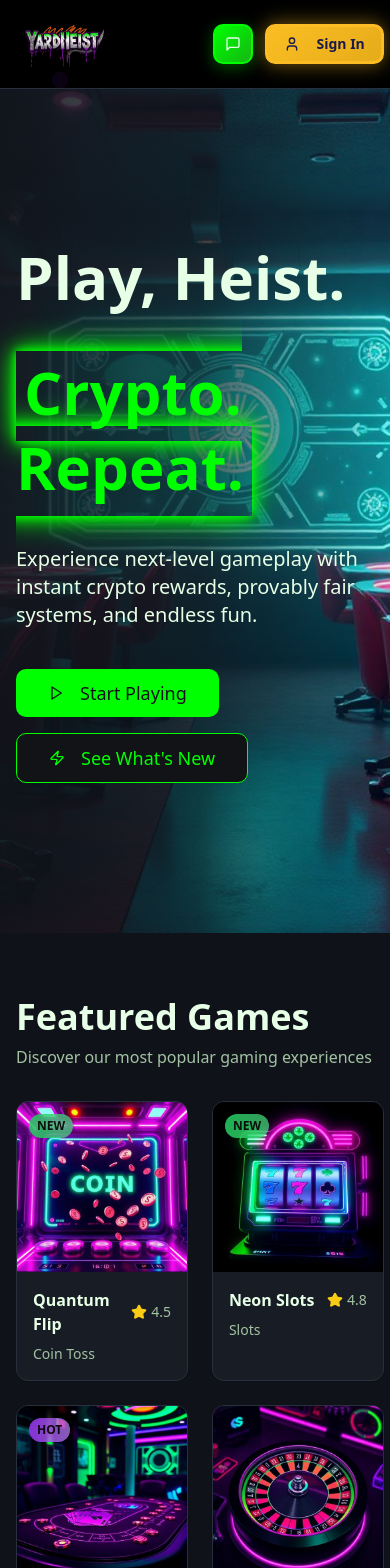
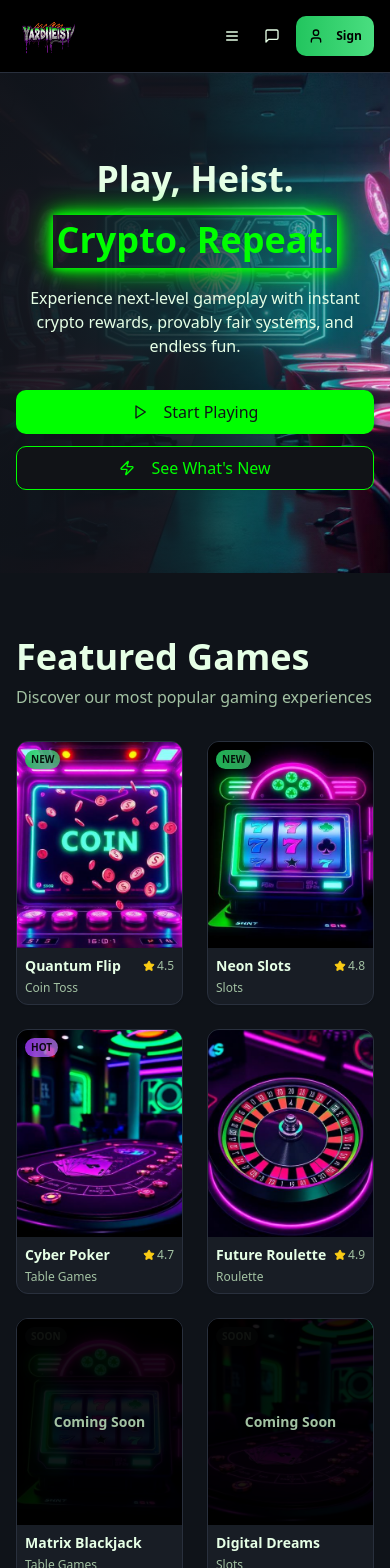
Before and after one commit to Albedo-momon/yard_heist, a React (Vite) app: page /dashboard in a window 390 px wide. Shown: the top 1568 px of the page. Built offline with nearby package versions, Linux system fonts and the light colour scheme.

Commit message:
dashboard responsive done

```diff
--- a/src/components/GameCard.tsx
+++ b/src/components/GameCard.tsx
@@ -14,8 +14,8 @@ interface GameCardProps {
 
 const GameCard = ({ title, image, category, rating, isHot, isNew, isComingSoon }: GameCardProps) => {
   return (
-    <Card className="group relative overflow-hidden bg-card border-border hover:border-primary transition-all duration-300 hover:shadow-[0_10px_25px_rgba(0,255,0,0.3)] hover:-translate-y-2 hover:scale-105">
-      <div className="aspect-square relative overflow-hidden">
+    <Card className="group relative overflow-hidden bg-card border-border hover:border-primary transition-all duration-300 hover:shadow-[0_10px_25px_rgba(0,255,0,0.3)] hover:-translate-y-1 sm:hover:-translate-y-2 hover:scale-102 sm:hover:scale-105">
+      <div className="aspect-[4/5] sm:aspect-square relative overflow-hidden">
         <img
           src={image}
           alt={title}
@@ -23,20 +23,20 @@ const GameCard = ({ title, image, category, rating, isHot, isNew, isComingSoon }
         />
 
         {/* Overlay badges */}
-        <div className="absolute top-3 left-3 flex gap-2">
+        <div className="absolute top-2 sm:top-3 left-2 sm:left-3 flex gap-1 sm:gap-2">
           {isNew && (
-            <span className="bg-gradient-to-r from-green-500/90 to-green-400/70 text-black/90 text-xs font-bold px-2 py-1 rounded-full">
+            <span className="bg-gradient-to-r from-green-500/90 to-green-400/70 text-black/90 text-[10px] sm:text-xs font-bold px-1.5 sm:px-2 py-0.5 sm:py-1 rounded-full">
               NEW
             </span>
           )}
           {isHot && (
-            <span className="bg-gradient-to-r from-purple-600/90 to-purple-400/70 text-black/90 text-xs font-bold px-2 py-1 rounded-full">
+            <span className="bg-gradient-to-r from-purple-600/90 to-purple-400/70 text-black/90 text-[10px] sm:text-xs font-bold px-1.5 sm:px-2 py-0.5 sm:py-1 rounded-full">
               HOT
             </span>
           )}
           {isComingSoon && (
-            <span className="bg-muted text-muted-foreground text-xs font-bold px-2 py-1 rounded-full">
-              COMING SOON
+            <span className="bg-muted text-muted-foreground text-[10px] sm:text-xs font-bold px-1.5 sm:px-2 py-0.5 sm:py-1 rounded-full">
+              SOON
             </span>
           )}
         </div>
@@ -45,7 +45,7 @@ const GameCard = ({ title, image, category, rating, isHot, isNew, isComingSoon }
         {isComingSoon && (
           <div className="absolute inset-0 bg-black/90 flex items-center justify-center">
             <div className="text-center">
-              <p className="text-muted-foreground font-bold text-lg">Coming Soon</p>
+              <p className="text-muted-foreground font-bold text-sm sm:text-lg">Coming Soon</p>
             </div>
           </div>
         )}
@@ -54,29 +54,30 @@ const GameCard = ({ title, image, category, rating, isHot, isNew, isComingSoon }
         {!isComingSoon && (
           <div className="absolute inset-0 bg-black/80 opacity-0 group-hover:opacity-100 transition-opacity duration-300 flex items-center justify-center">
             <Button
-              size="lg"
-              className="bg-gradient-to-r from-green-700/90 to-green-500/70 hover:bg-green-600 text-black font-bold hover:scale-110 transition-all duration-300"
+              size="sm"
+              className="sm:size-lg bg-gradient-to-r from-green-700/90 to-green-500/70 hover:bg-green-600 text-black font-bold hover:scale-110 transition-all duration-300 text-xs sm:text-sm px-3 sm:px-4 py-2"
             >
-              <Play className="mr-2 h-5 w-5" />
-              Play Now
+              <Play className="mr-1 sm:mr-2 h-3 w-3 sm:h-4 sm:w-4" />
+              <span className="hidden xs:inline">Play Now</span>
+              <span className="xs:hidden">Play</span>
             </Button>
           </div>
         )}
       </div>
 
-      <div className="p-4">
-        <div className="flex items-center justify-between mb-2">
-          <h3 className="font-bold text-foreground group-hover:text-primary transition-colors">
+      <div className="p-2 sm:p-4">
+        <div className="flex items-center justify-between mb-1 sm:mb-2">
+          <h3 className="font-bold text-foreground group-hover:text-primary transition-colors text-sm sm:text-base truncate">
             {title}
           </h3>
           {rating && (
-            <div className="flex items-center gap-1">
-              <Star className="h-4 w-4 fill-yellow-400 text-yellow-400" />
-              <span className="text-sm text-muted-foreground">{rating}</span>
+            <div className="flex items-center gap-0.5 sm:gap-1 flex-shrink-0">
+              <Star className="h-3 w-3 sm:h-4 sm:w-4 fill-yellow-400 text-yellow-400" />
+              <span className="text-xs sm:text-sm text-muted-foreground">{rating}</span>
             </div>
           )}
         </div>
-        <p className="text-sm text-muted-foreground">{category}</p>
+        <p className="text-xs sm:text-sm text-muted-foreground truncate">{category}</p>
       </div>
     </Card>
   );
--- a/src/components/Header.tsx
+++ b/src/components/Header.tsx
@@ -1,61 +1,116 @@
+import { useState } from "react";
 import { Button } from "@/components/ui/button";
-import { MessageSquare, User, Settings } from "lucide-react";
+import { MessageSquare, User, Menu, X } from "lucide-react";
 import logoName from "@/assets/background-removed.png";
 
 const Header = ({ onToggleChat }: { onToggleChat: () => void }) => {
+  const [isMobileMenuOpen, setIsMobileMenuOpen] = useState(false);
+
+  const toggleMobileMenu = () => {
+    setIsMobileMenuOpen(!isMobileMenuOpen);
+  };
+
+  const closeMobileMenu = () => {
+    setIsMobileMenuOpen(false);
+  };
   return (
     <header className="bg-black border-b border-border sticky top-0 z-50 yard-paint-stains">
-      <div className="container mx-auto px-4 py-3 flex items-center justify-between">
-        <div className="flex items-center gap-6">
-          <div className="flex items-center ">
+      <div className="container mx-auto px-4 sm:px-6 py-3 flex items-center justify-between">
+        <div className="flex items-center gap-2 sm:gap-4 lg:gap-6">
+          <div className="flex items-center">
             <img
               src={logoName}
               alt="Yard Heist Logo"
-              className="w-24 h-16 "
+              className="w-16 h-12 sm:w-20 sm:h-14 lg:w-24 lg:h-16"
             />
           </div>
-          <div className="mx-auto px-4 py-3 flex items-center justify-between">
-            <nav className="hidden md:flex gap-6">
+          {/* Desktop Navigation */}
+          <nav className="hidden lg:flex gap-4 xl:gap-6">
             <a
               href="#games"
-                className="text-muted-foreground hover:text-neon-green transition-colors font-bold yard-paint-drip-green hover:yard-neon-glow px-3 py-1 rounded"
+              className="text-muted-foreground hover:text-neon-green transition-colors font-bold yard-paint-drip-green hover:yard-neon-glow px-2 xl:px-3 py-1 rounded text-sm xl:text-base"
             >
               Games
             </a>
             <a
               href="#live-bets"
-                className="text-muted-foreground hover:text-neon-purple transition-colors font-bold yard-paint-drip-purple hover:yard-neon-glow px-3 py-1 rounded"
+              className="text-muted-foreground hover:text-neon-purple transition-colors font-bold yard-paint-drip-purple hover:yard-neon-glow px-2 xl:px-3 py-1 rounded text-sm xl:text-base"
             >
               Live Bets
             </a>
             <a
               href="#leaderboard"
-                className="text-muted-foreground hover:text-casino-gold transition-colors font-bold yard-paint-drip-yellow hover:yard-neon-glow px-3 py-1 rounded"
+              className="text-muted-foreground hover:text-casino-gold transition-colors font-bold yard-paint-drip-yellow hover:yard-neon-glow px-2 xl:px-3 py-1 rounded text-sm xl:text-base"
             >
               Leaderboard
             </a>
           </nav>
         </div>
-        </div>
 
-        <div className="flex items-center gap-3">
+        <div className="flex items-center gap-2 sm:gap-3">
+          {/* Mobile Menu Button */}
+          <Button
+            variant="ghost"
+            size="icon"
+            onClick={toggleMobileMenu}
+            className="lg:hidden hover:bg-gray-800 hover:text-green-400 transition-all duration-300 h-8 w-8 sm:h-10 sm:w-10"
+          >
+            {isMobileMenuOpen ? (
+              <X className="h-4 w-4 sm:h-5 sm:w-5" />
+            ) : (
+              <Menu className="h-4 w-4 sm:h-5 sm:w-5" />
+            )}
+          </Button>
+
           <Button
             variant="ghost"
             size="icon"
             onClick={onToggleChat}
-            className="hover:bg-dark-surface hover:text-neon-green yard-casino-button "
+            className="hover:bg-gray-800 hover:text-green-400 transition-all duration-300 h-8 w-8 sm:h-10 sm:w-10"
           >
-            <MessageSquare className="h-5 w-5" />
+            <MessageSquare className="h-4 w-4 sm:h-5 sm:w-5" />
           </Button>
           <Button
             variant="default"
-            className="yard-choice-highlight transition-all duration-300"
+            className="bg-gradient-to-r from-green-500 to-green-400 hover:from-green-400 hover:to-green-300 text-black font-bold transition-all duration-300 text-xs sm:text-sm px-3 sm:px-4 py-2"
           >
-            <User className="h-4 w-4 mr-2" />
-            Sign In
+            <User className="h-3 w-3 sm:h-4 sm:w-4 mr-1 sm:mr-2" />
+            <span className="hidden sm:inline">Sign In</span>
+            <span className="sm:hidden">Sign</span>
           </Button>
         </div>
       </div>
+
+      {/* Mobile Navigation Menu */}
+      {isMobileMenuOpen && (
+        <div className="lg:hidden absolute top-full left-0 right-0 bg-black border-b border-border z-40">
+          <nav className="container mx-auto px-4 sm:px-6 py-4">
+            <div className="flex flex-col space-y-4">
+              <a
+                href="#games"
+                onClick={closeMobileMenu}
+                className="text-muted-foreground hover:text-green-400 transition-colors font-bold text-base py-2 px-3 rounded hover:bg-gray-800"
+              >
+                🎮 Games
+              </a>
+              <a
+                href="#live-bets"
+                onClick={closeMobileMenu}
+                className="text-muted-foreground hover:text-purple-400 transition-colors font-bold text-base py-2 px-3 rounded hover:bg-gray-800"
+              >
+                🎯 Live Bets
+              </a>
+              <a
+                href="#leaderboard"
+                onClick={closeMobileMenu}
+                className="text-muted-foreground hover:text-yellow-400 transition-colors font-bold text-base py-2 px-3 rounded hover:bg-gray-800"
+              >
+                🏆 Leaderboard
+              </a>
+            </div>
+          </nav>
+        </div>
+      )}
     </header>
   );
 };
--- a/src/components/HeroSection.tsx
+++ b/src/components/HeroSection.tsx
@@ -5,48 +5,45 @@ import heroImage from "@/assets/hero-bg.jpg";
 
 const HeroSection = () => {
   return (
-    <section className="relative min-h-[600px] h-screen flex items-center justify-center overflow-hidden">
+    <section className="relative min-h-[500px] sm:min-h-[600px] lg:min-h-[700px] xl:h-screen flex items-center justify-center overflow-hidden">
       <div
         className="absolute inset-0 bg-cover bg-center bg-no-repeat"
         style={{ backgroundImage: `url(${heroImage})` }}
       />
-      <div className="absolute inset-0 bg-gradient-to-r from-[#10141A]/90 via-[#10141A]/70 to-transparent" />
+      <div className="absolute inset-0 bg-gradient-to-r from-[#10141A]/95 via-[#10141A]/80 to-transparent" />
 
-      <div className="relative z-10 container mx-auto px-4 py-20">
-        <div className="max-w-3xl">
-          <h1 className="text-6xl md:text-8xl font-bold mb-6 leading-tight">
-            {/* <img src={logo} alt="" className="h-5 w-5" /> */}
-            <span className="text-foreground">Play, Heist.</span>
-            <br />
-            <div className="mt-10">
-              <span className="bg-primary p-2 pt-0 bg-clip-text text-transparent shadow-glow neon-glow">
+      <div className="relative z-10 container mx-auto px-4 sm:px-6 lg:px-8 py-12 sm:py-16 lg:py-20">
+        <div className="max-w-4xl mx-auto text-center sm:text-left">
+          <h1 className="text-4xl sm:text-5xl md:text-6xl lg:text-7xl xl:text-8xl font-bold mb-4 sm:mb-6 leading-tight">
+            <span className="text-foreground block">Play, Heist.</span>
+            <div className="mt-4 w-full sm:mt-6 lg:mt-10">
+              <span className="bg-primary p-1 sm:p-2 pt-0 bg-clip-text text-transparent shadow-glow neon-glow text-center">
                 Crypto. Repeat.
               </span>
             </div>
-
           </h1>
 
-          <p className="text-xl text-foreground mt-10 mb-10 max-w-2xl">
+          <p className="text-base sm:text-lg md:text-xl text-foreground mt-6 sm:mt-8 lg:mt-10 mb-8 sm:mb-10 max-w-2xl mx-auto sm:mx-0">
             Experience next-level gameplay with instant crypto rewards, provably fair systems, and endless fun.
           </p>
 
-          <div className="flex flex-col sm:flex-row gap-4">
-            <a href="#games">
+          <div className="flex flex-col sm:flex-row gap-3 sm:gap-4 items-center sm:items-start">
+            <a href="#games" className="w-full sm:w-auto">
               <Button
                 size="lg"
-                className="bg-primary hover:shadow-glow hover:scale-105 transition-all hover:bg-primary/90  duration-300 text-lg px-8 py-6 "
+                className="w-full sm:w-auto bg-primary hover:shadow-[0_0_20px_rgba(0,255,0,0.4)] hover:scale-105 transition-all hover:bg-primary/90 duration-300 text-base sm:text-lg px-6 sm:px-8 py-4 sm:py-6"
               >
-                <Play className="mr-2 h-5 w-5" />
+                <Play className="mr-2 h-4 w-4 sm:h-5 sm:w-5" />
                 Start Playing
               </Button>
             </a>
-            <a href="#games">
+            <a href="#games" className="w-full sm:w-auto">
               <Button
                 variant="outline"
                 size="lg"
-                className="border-primary text-primary hover:bg-primary hover:text-primary-foreground hover:shadow-glow transition-all duration-300 text-lg px-8 py-6"
+                className="w-full sm:w-auto border-primary text-primary hover:bg-primary hover:text-primary-foreground hover:shadow-[0_0_20px_rgba(0,255,0,0.3)] transition-all duration-300 text-base sm:text-lg px-6 sm:px-8 py-4 sm:py-6"
               >
-                <Zap className="mr-2 h-5 w-5" />
+                <Zap className="mr-2 h-4 w-4 sm:h-5 sm:w-5" />
                 See What's New
               </Button>
             </a>
```
Also changed, not shown: src/components/Footer.tsx (+40 -40 lines), src/components/GlobalChat.tsx (+21 -20 lines), src/components/LiveBetsSection.tsx (+8 -8 lines), src/components/StatsSection.tsx (+30 -28 lines). Lines whose indentation alone changed are shown as unchanged.
